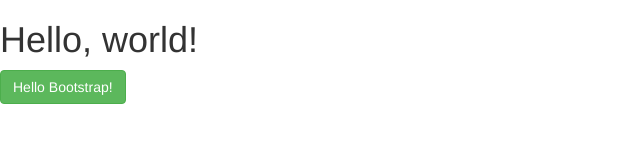
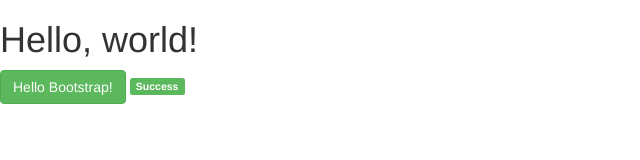
Before and after one commit to Alexwell/bootstrap-test, a website: page source/index.html in a window 1280 px wide. Shown: the whole page, without its empty margins (0-640 px from the left). Drawn offline with Linux system fonts and the light colour scheme.

Commit message:
Add test label

```diff
--- a/source/index.html
+++ b/source/index.html
@@ -20,6 +20,7 @@
   <body>
     <h1>Hello, world!</h1>
     <button class="btn btn-success">Hello Bootstrap!</button>
+    <span class="label label-success">Success</span>
     <!-- jQuery (necessary for Bootstrap's JavaScript plugins) -->
     <script src="libs/jquery/jquery-3.3.1.min.js"></script>
     <!-- Include all compiled plugins (below), or include individual files as needed -->
```
